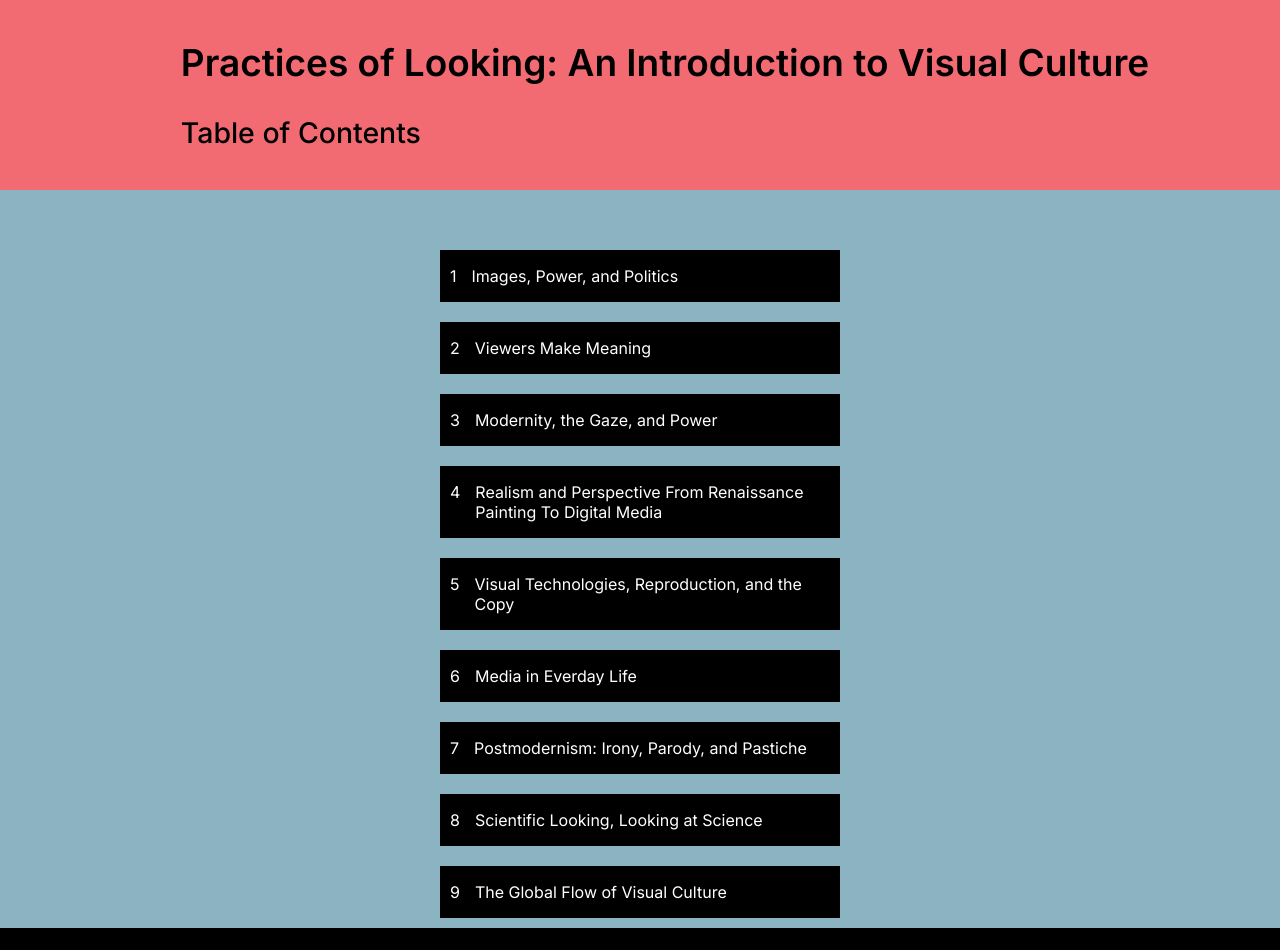
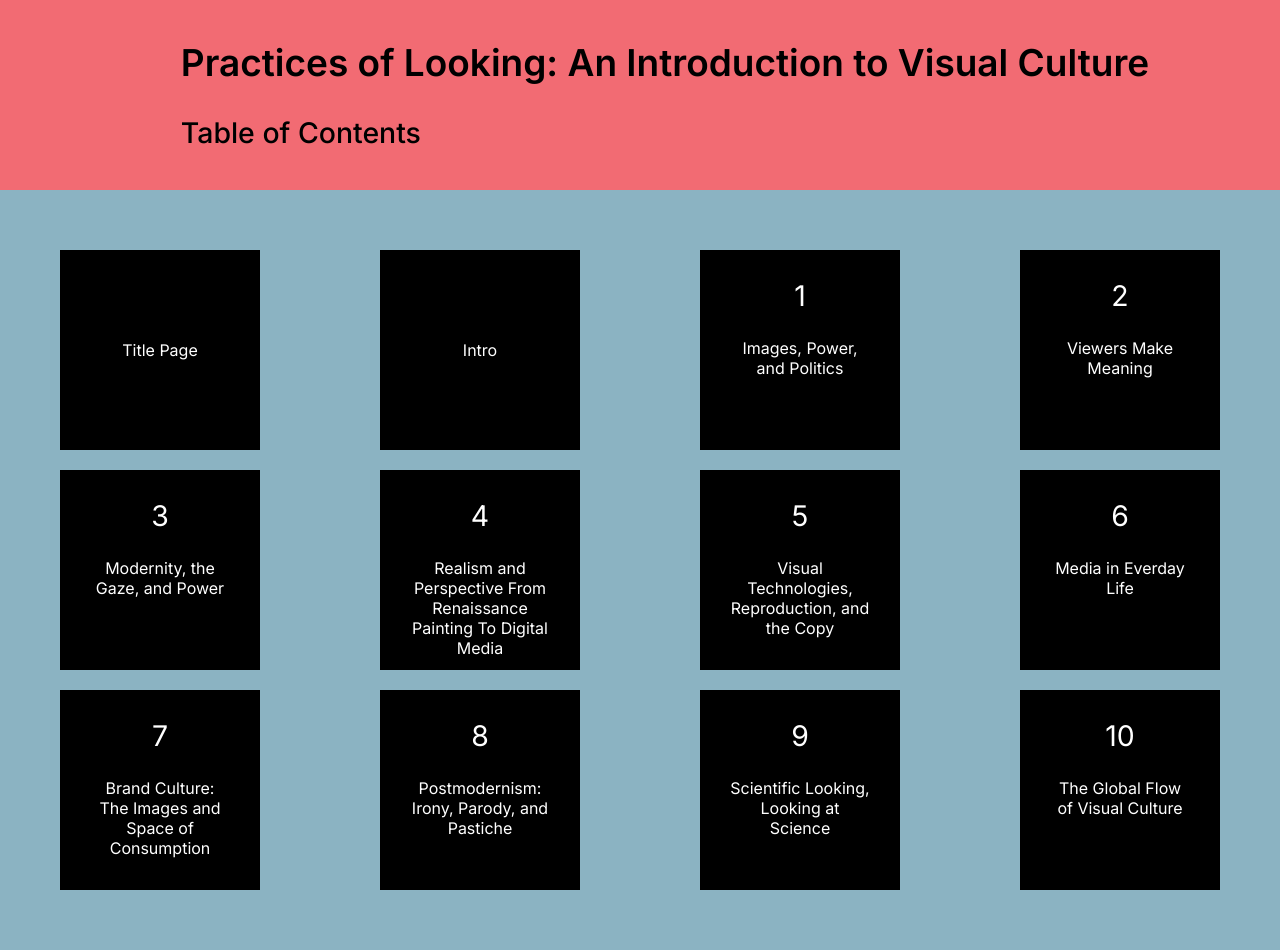
Before and after one commit to nizoom/PracticesOfLooking, a React (Create React App) app in the folder Chapter 10/grid-model/: page / in a window 1280 px wide. Before the commit the page ends 928 px from the top, so only its background shows below. Built offline with nearby package versions, Linux system fonts and the light colour scheme; no server answers.

Commit message:
changed layout of table of contencts from column to grid

```diff
--- a/Chapter 10/grid-model/src/App.js
+++ b/Chapter 10/grid-model/src/App.js
@@ -29,7 +29,9 @@ const App = () => {
           onClick={() => handleChapterSelection(chapterNumber, name)}
         >
           <p className="number">{chapterNumber}</p>
-          <p className="chapter-title"> {name}</p>
+          <p className="chapter-title" style={{ marginTop: "10px" }}>
+            {name}
+          </p>
         </div>
       );
     });
@@ -48,7 +50,15 @@ const App = () => {
             </div>
           </header>
           <section className="table-of-contents-section">
-            <nav className="toc-nav">{renderChapterBoxes()}</nav>
+            <nav className="toc-nav">
+              <div key={uuidv4()} className="parent-chapter-box">
+                <p className="chapter-title"> Title Page</p>
+              </div>
+              <div key={uuidv4()} className="parent-chapter-box">
+                <p className="chapter-title"> Intro</p>
+              </div>
+              {renderChapterBoxes()}
+            </nav>
           </section>
         </div>
       ) : (
--- a/Chapter 10/grid-model/src/Content.js
+++ b/Chapter 10/grid-model/src/Content.js
@@ -18,6 +18,7 @@ export function getChapterNames() {
     "Realism and Perspective From Renaissance Painting To Digital Media",
     "Visual Technologies, Reproduction, and the Copy",
     "Media in Everday Life",
+    "Brand Culture: The Images and Space of Consumption",
     "Postmodernism: Irony, Parody, and Pastiche",
     "Scientific Looking, Looking at Science",
     "The Global Flow of Visual Culture",
--- a/Chapter 10/grid-model/src/Styles/App.css
+++ b/Chapter 10/grid-model/src/Styles/App.css
@@ -46,18 +46,23 @@ body{
 }
 
 .toc-nav{
-  display: flex;
-  flex-direction: column;
+  display: grid;
+  grid-template-columns: auto auto auto auto;
   align-items: center;
-  padding-top: 50px;
+  justify-items: center;
+  padding: 50px 0px;
 }
 
 .parent-chapter-box{
   background-color: black;
   color: white;
-  width: 400px;
+  width: 200px;
+  height: 200px;
   margin: 10px;
   display: flex;
+  flex-direction: column;
+  justify-content: center;
+  align-items: center;
   gap: 15px;
   transition: transform 250ms;
   cursor: pointer;
@@ -68,10 +73,15 @@ body{
   }
 
 .number{
-  margin-left: 10px;
+  font-size: 28.43px;
+  margin-bottom: 0;
 }
 
-
+.chapter-title{
+  text-align: center;
+  width: 70%;
+  margin: auto;
+}
 
 
 @media(max-width: 615px){
```
